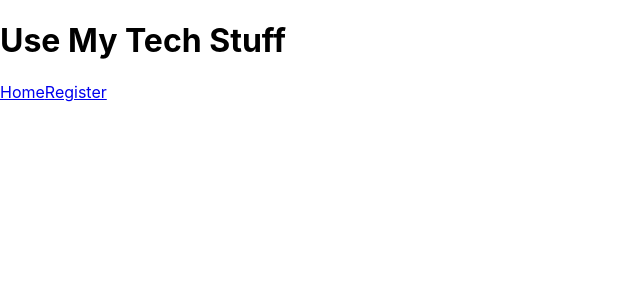
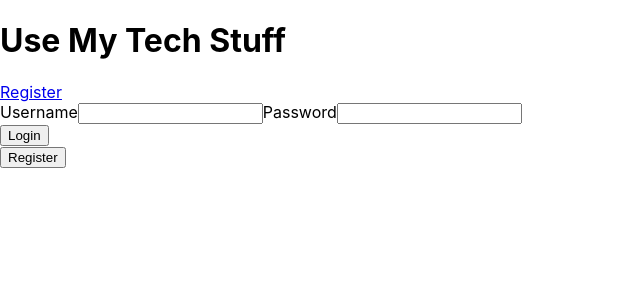
Before and after one commit to Use-My-Tech-PT-26/front-end, a React (Create React App) app in the folder app/: page / in a window 1280 px wide. Shown: the top 300 px of the page, without its empty margins (0-640 px from the left). Built offline with nearby package versions, Linux system fonts and the light colour scheme.

Commit message:
worked on home page

```diff
--- a/app/src/App.js
+++ b/app/src/App.js
@@ -1,13 +1,16 @@
 import "./App.css";
-import Register from './component/Register'
-import { BrowserRouter as Router, Switch, Route, Link } from 'react-router-dom'
+import Register from './components/Register'
+import Home from './components/Home'
+import { Switch, Route } from 'react-router-dom'
 
 function App() {
   return (
     <div>
       <h1>Use My Tech Stuff</h1>
-      <Link to='/'>Home</Link>
-      <Link to='/Register'>Register</Link>
+      <Switch>
+        <Route exact path='/' component={Home} />
+        <Route exact path='Register' component={Register} />
+      </Switch>
     </div>
   );
 }
--- a/app/src/components/Home.js
+++ b/app/src/components/Home.js
@@ -1,12 +1,91 @@
-import React from 'react'
+import React, { useState } from 'react'
 import * as yup from 'yup'
 import axios from 'axios'
+import { Link } from 'react-router-dom'
+
 
 const schema = yup.object().shape({
     username: yup.string().required('username is required').min('name must be at least 6 characters'),
     password: yup.string().required('password is required').min('name must be at least 6 characters'),
 })
 
-export default function Home (props) {
-    const { values,  }
+export default function Home () {
+    const [home, setHome] = useState({
+        username: '',
+        password: ''
+    })
+
+    const [error, setError] = useState({
+        username: '',
+        password: ''
+    })
+
+    const [setState] = useState({
+        setHome
+    })
+
+    const onSubmit = evt => {
+        evt.preventDefault()
+        const newSignin = {
+            username: home.username,
+            password: home.password
+        }
+
+        axios.post('https://reqres.in/api/users', newSignin)
+        .then(res => {
+            setHome({
+                username: '',
+                password: ''
+            })
+
+            setState({
+                username: home.username,
+                password: home.password
+            })
+        })
+        .catch(error => {
+        })
+    }
+
+    const setFormErrors = (name, value) => {
+        yup.reach(schema, name).validate(value)
+        .then(() => setError({...error, [name]: ''}))
+        .catch(error => setError({...error, [name]: error.errors[0]}))
+    }
+
+    const onChange = evt => {
+        const { name, value, text, type } = evt.target
+        const valueToUse = type === 'text' ? text : value
+        setFormErrors(name, valueToUse)
+        setHome({...home, [name]: valueToUse})
+    }
+
+    return(
+        <div className='container'>
+            <div className='head'>
+                <div className='Navigation'>
+                    <Link to='Register'>Register</Link>
+                </div>
+            </div>
+            <form id='home-page' onSubmit={onSubmit}>
+                <div style={{color: 'red'}}>
+                    <div>{error.username}</div><div>{error.password}</div>
+                </div>
+                <div>
+                    <label>Username
+                        <input onChange={onChange} value={home.username} name='username' type='text' />
+                    </label>
+                    <label>Password
+                        <input onChange={onChange} value={home.password} name='password' type='text' />
+                    </label>
+                    <div className='login-style-button'>
+                        <button id='login-button'>Login</button>
+                    </div>
+                    <div className='register-style-button'>
+                        <button id='register-button'>Register</button>
+                    </div>
+                </div>
+            </form>
+        </div>
+    )
 }
--- a/app/src/components/Register.js
+++ b/app/src/components/Register.js
@@ -1,17 +1,17 @@
 import React, { useState, useEffect } from 'react'
 import * as yup from 'yup'
 import axios from 'axios'
+import { Link } from 'react-router-dom'
 
 const schema = yup.object().shape({
-    firstname: yup.string().required('first name is required').min('name must be at least 2 characters'),
-    lastname: yup.string().required('last name is required').min('name must be at least 2 characters'),
+    firstname: yup.string().required('first name is required').min('2 characters'),
+    lastname: yup.string().required('last name is required').min('2 characters'),
     male: yup.boolean().oneOf([true, false], ''),
     female: yup.boolean().oneOf([true, false], ''),
-    email: yup.string().required('email is required').min('email must be at least 6 characters'),
+    email: yup.string().required('email is required').min('6 characters'),
     phone: yup.string().required('phone is required'),
     address: yup.string().required('address is required'),
-    ssn: yup.string().required('ssn is required'),
-    income: yup.string().required('income is required')
+    ssn: yup.string().required('ssn is required')
 })
 
 export default function Register (){
@@ -35,7 +35,14 @@ export default function Register (){
         address: ''
     })
 
-    const [user, setUser] = useState({
+    const [disabled, setDisabled] = useState(true)
+
+    useEffect(() => {
+        schema.isValid(form).then(valid => setDisabled(!valid))
+    }, [form])
+
+
+    const [setUser] = useState({
         setForm
     })
 
@@ -93,13 +100,14 @@ export default function Register (){
     return(
         <div className= 'container'>
             <div className= 'head'>
-                <h1>Use My Tech Stuff</h1>
                 <div className='Navigation'>
-                <Link to='/'>Home</Link>
+                    <Link>Register</Link>
                 </div>
             </div>
             <form id='register-form' onSubmit={onSubmit}>
-                <div>{errors.firstname}</div><div>{errors.lastname}</div><div>{errors.email}</div><div>{errors.phone}</div><div>{errors.address}</div><div>{errors.ssn}</div><div>{errors.income}</div>
+                <div style= {{color: 'red'}}>
+                    <div>{error.firstname}</div><div>{error.lastname}</div><div>{error.email}</div><div>{error.phone}</div><div>{error.address}</div><div>{error.ssn}</div>
+                </div>
             <div>
             <label>First Name
                 <input onChange={onChange} value={form.firstname} name='firstname' type='text' />
@@ -111,7 +119,7 @@ export default function Register (){
                 <input onChange={onChange}  name='male' type='checkbox' checked={form.male} />
             </label>
             <label>Female
-                <input onChange={onChange} name='male' type='checkbox' checked={form.female} />
+                <input onChange={onChange} name='female' type='checkbox' checked={form.female} />
             </label>
             <label>Email
                 <input onChange={onChange} value={form.email} name='email' type='text' />
@@ -125,9 +133,6 @@ export default function Register (){
             <label>SSN
                 <input onChange={onChange} value={form.ssn} name='ssn' type='text' />
             </label>
-            <label>Income
-                <input onChange={onChange} value={form.income} name='income' type='text' />
-            </label>
             <div className='form-style-button'>
                 <button disabled={disabled} id='register-button'>Submit</button>
             </div>
```
